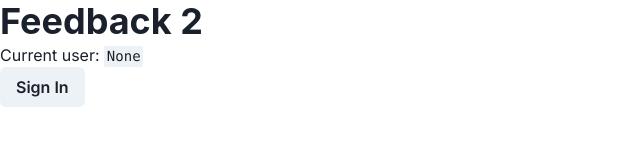
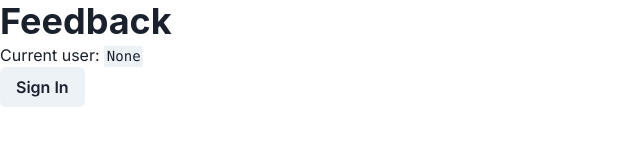
Before and after one commit to michaelskircak/feedback, a Next.js app: page / in a window 1280 px wide. Shown: the top 160 px of the page, without its empty margins (0-640 px from the left). Built offline with nearby package versions, Linux system fonts and the light colour scheme; no server answers.

Commit message:
Fixing API vercel (#4)

```diff
--- a/pages/index.js
+++ b/pages/index.js
@@ -13,7 +13,7 @@ const Home = () => {
         <link rel="icon" href="/favicon.ico" />
       </Head>
       <main>
-        <Heading>Feedback 2</Heading>
+        <Heading>Feedback</Heading>
         <Text>
           Current user: <Code>{auth.user ? auth.user.email : 'None'}</Code>
         </Text>
```
